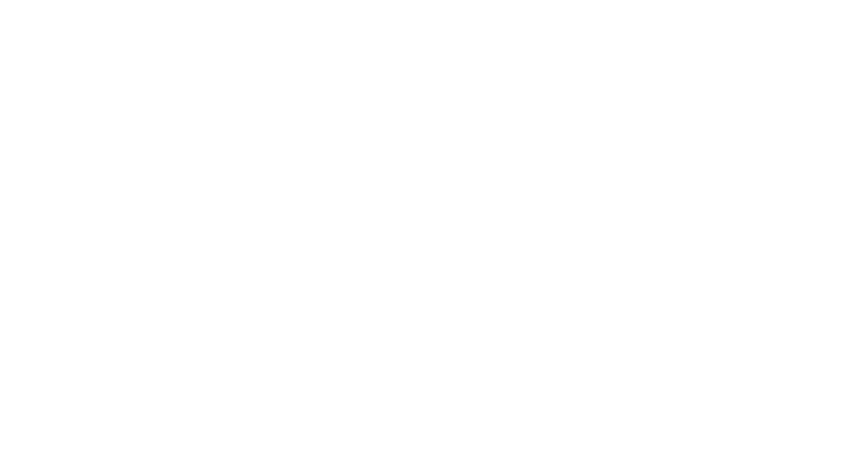
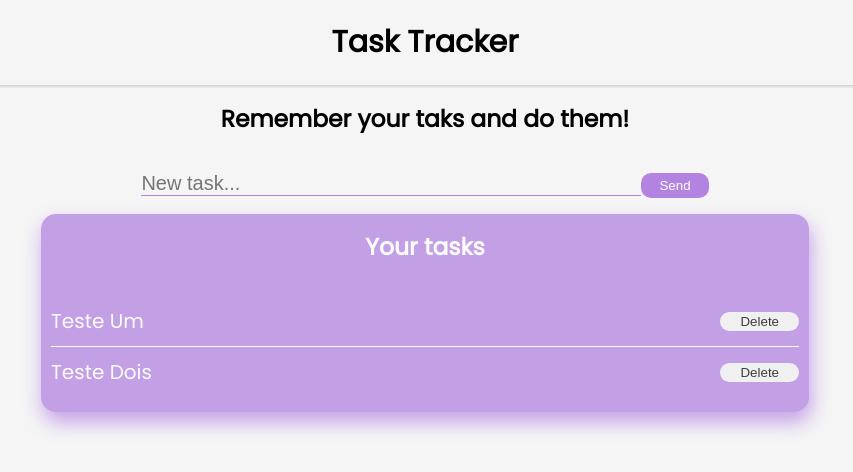
Before and after one commit to BaldezPatrick/task-tracker, a Next.js app in the folder task-tracker/: page / in a window 1280 px wide. Shown: the top 472 px of the page, without its empty margins (215-1068 px from the left). Built offline with nearby package versions, Linux system fonts and the light colour scheme.

Commit message:
feat: First prototype with HTML and CSS of the Task Tracker project.

```diff
--- a/task-tracker/src/pages/index.jsx
+++ b/task-tracker/src/pages/index.jsx
@@ -1,5 +1,31 @@
 import styles from "@/styles/Home.module.css";
 
 export default function Home() {
-  return <></>;
+  return (
+    <>
+      <header className="header-wrapper">
+        <h2>Task Tracker</h2>
+      </header>
+      <main className="main-wrapper">
+        <section className="tasksForm-wrapper">
+          <h3>Remember your taks and do them!</h3>
+          <form>
+            <input type="text" id="task" placeholder="New task..." />
+            <button id="send-task">Send</button>
+          </form>
+        </section>
+        <section className="tasks-wrapper">
+          <h3>Your tasks</h3>
+          <ul className="tasks-items-wrapper">
+            <li className="tasks-item">
+              Teste Um <button>Delete</button>
+            </li>
+            <li className="tasks-item">
+              Teste Dois <button>Delete</button>
+            </li>
+          </ul>
+        </section>
+      </main>
+    </>
+  );
 }
--- a/task-tracker/src/styles/globals.css
+++ b/task-tracker/src/styles/globals.css
@@ -0,0 +1,145 @@
+@import url("https://fonts.googleapis.com/css2?family=Poppins:wght@200;400&display=swap");
+
+* {
+  margin: 0;
+  padding: 0;
+  box-sizing: border-box;
+}
+
+body {
+  background-color: #f5f5f5;
+  font-family: "Poppins", sans-serif;
+  font-size: 15pt;
+}
+
+.header-wrapper {
+  box-shadow: 2px 2px 2px #00000024;
+  padding: 20px;
+  text-align: center;
+  min-width: 100%;
+}
+
+.main-wrapper {
+  display: flex;
+  flex-direction: column;
+  justify-content: center;
+  align-items: center;
+}
+
+.tasksForm-wrapper {
+  align-items: center;
+  display: flex;
+  flex-direction: column;
+  gap: 2rem;
+  justify-content: center;
+  padding: 1rem 0;
+  min-width: 100%;
+}
+
+.tasksForm-wrapper input {
+  border: none;
+  border-bottom: 1px solid rgb(179, 131, 226);
+  min-width: 500px;
+  font-size: 15pt;
+  outline: none;
+  background-color: transparent;
+}
+
+.tasksForm-wrapper button {
+  background-color: rgb(179, 131, 226);
+  border: none;
+  border-radius: 10px;
+  cursor: pointer;
+  padding: 5px 18px;
+  color: white;
+}
+
+.tasks-wrapper {
+  background-color: rgb(179, 131, 226);
+  color: white;
+  display: flex;
+  opacity: 0.75;
+  align-items: center;
+  flex-direction: column;
+  gap: 2rem;
+  box-shadow: 2px 10px 20px rgb(179, 131, 226);
+  padding: 15px 10px;
+  border-radius: 15px;
+  width: 60%;
+}
+
+.tasks-items-wrapper {
+  list-style: none;
+  width: 100%;
+}
+
+.tasks-items-wrapper li:nth-last-child(1) {
+  border-bottom: none;
+}
+
+.tasks-item {
+  border-bottom: 1px solid white;
+  padding: 10px 0;
+  display: flex;
+  align-items: center;
+  justify-content: space-between;
+}
+
+.tasks-item button {
+  cursor: pointer;
+  border: none;
+  outline: none;
+  padding: 2px 20px;
+  border-radius: 10px;
+}
+
+.buttons-wrapper {
+  display: flex;
+  gap: 2rem;
+}
+
+.notifications {
+  align-items: flex-end;
+  top: 10px;
+  display: flex;
+  flex-direction: column;
+  gap: 1rem;
+  position: fixed;
+  right: 10px;
+}
+
+.notification {
+  background-color: #ffff;
+  border-radius: 5.5px;
+  box-shadow: 1px 1px 5px rgb(188, 183, 183);
+  padding: 0.8rem 1.5rem;
+  font-size: 12pt;
+}
+
+@media screen and (max-width: 570px) {
+  .tasksForm-wrapper input {
+    min-width: 200px;
+    font-size: 12pt;
+  }
+}
+
+@media screen and (max-width: 500px) {
+  .tasksForm-wrapper {
+    padding-right: 10px;
+    padding-left: 10px;
+  }
+
+  .tasksForm-wrapper h3 {
+    text-align: center;
+  }
+
+  .tasksForm-wrapper input {
+    text-align: center;
+    width: 100%;
+    margin-bottom: 5px;
+  }
+
+  .tasksForm-wrapper button {
+    width: 100%;
+  }
+}
```
